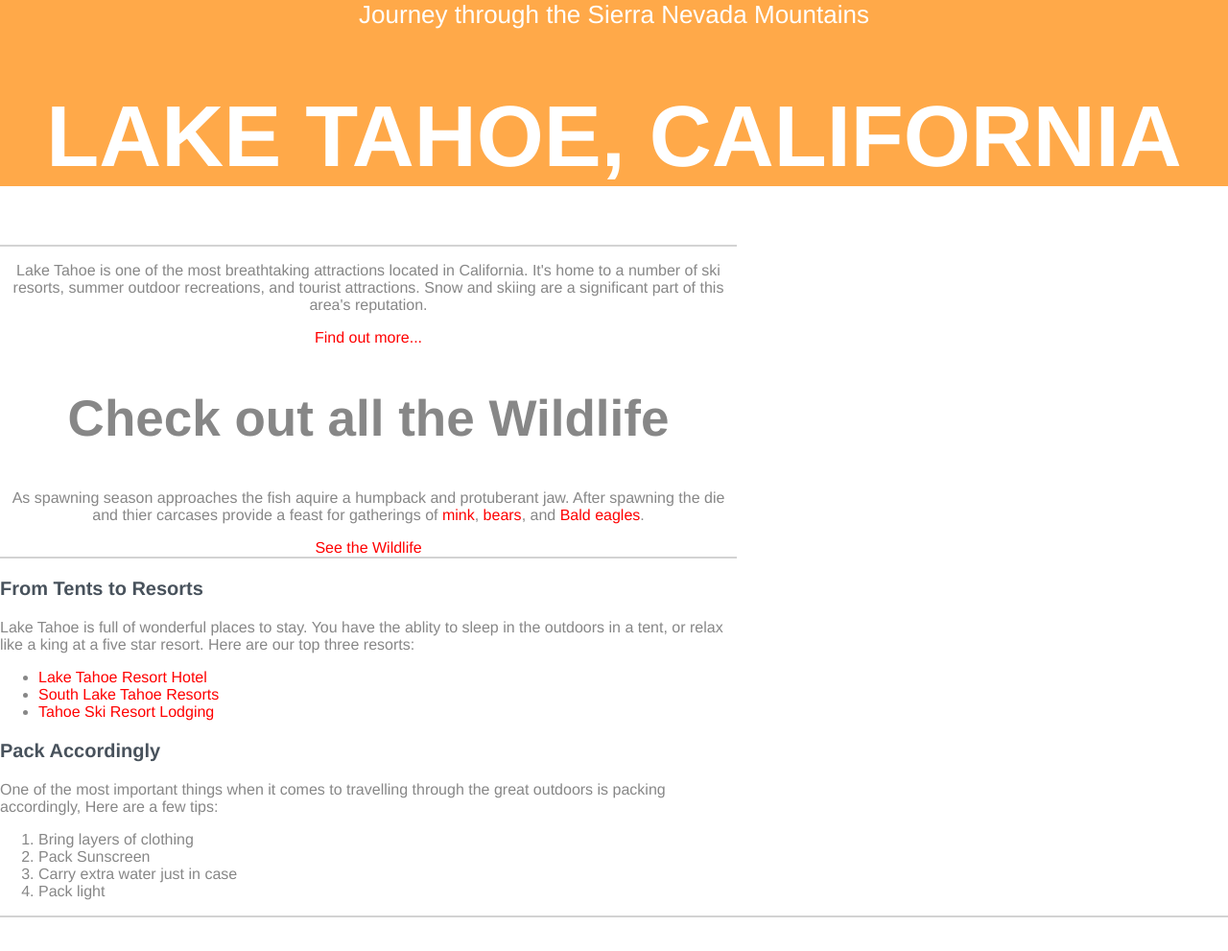
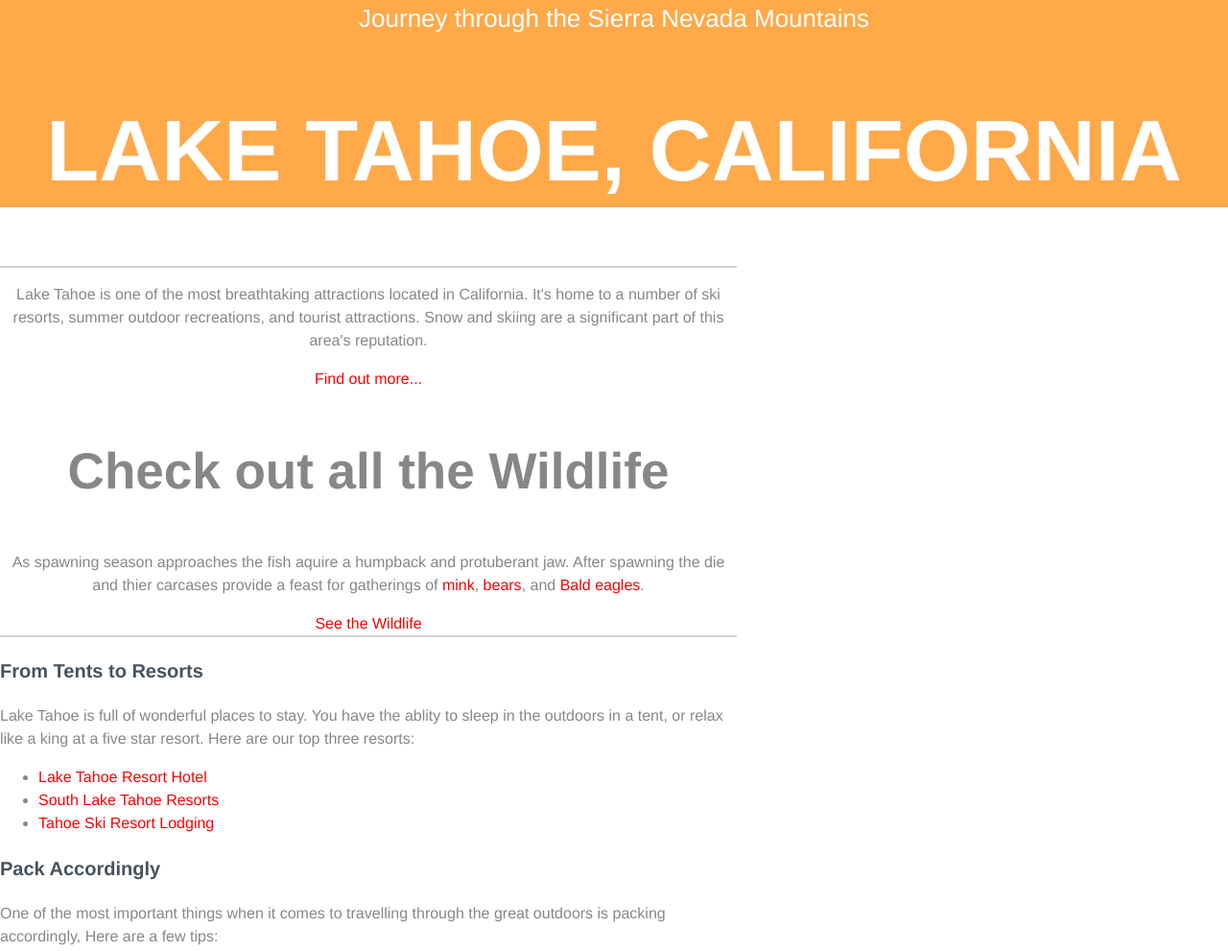
Before and after one commit to qwertyreboot/TreeHouseFEWD-unit2, a plain HTML site: page index.html in a window 1280 px wide. Shown: the top 991 px of the page at 96% size. Drawn offline with Linux system fonts and the light colour scheme.

Commit message:
2.3 completed -- In CSS Basics > Understating the Values and Units

```diff
--- a/css/style.css
+++ b/css/style.css
@@ -1,9 +1,8 @@
 
 body{
-  color:       #878787;
-  margin:      0;
-  font-size:   1em;
-  font-family: Helvetica, Arial, sans-serif;
+  color:  #878787;
+  margin: 0;
+  font:   1em/1.5 Helvetica, Arial, sans-serif;
 
 }
 /* to find em value div respective px size with 16, eg: 26px = 26/16 em */
@@ -20,6 +19,7 @@ h1{
   font-size:      5.625rem;
   color:          white;
   text-transform: uppercase;
+  line-height:    1.3;
 }
 
 h2{
```
